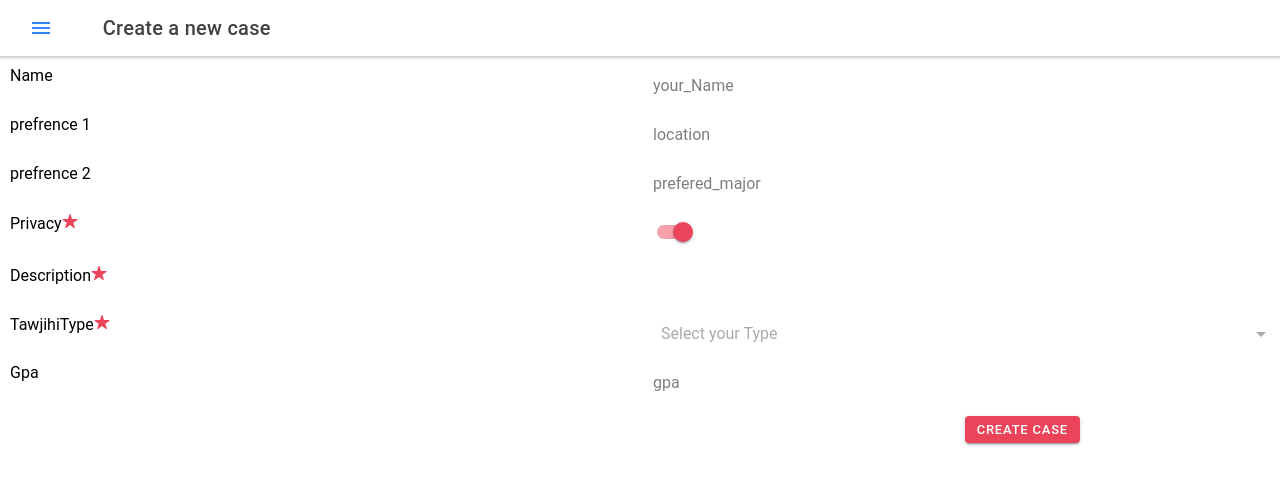
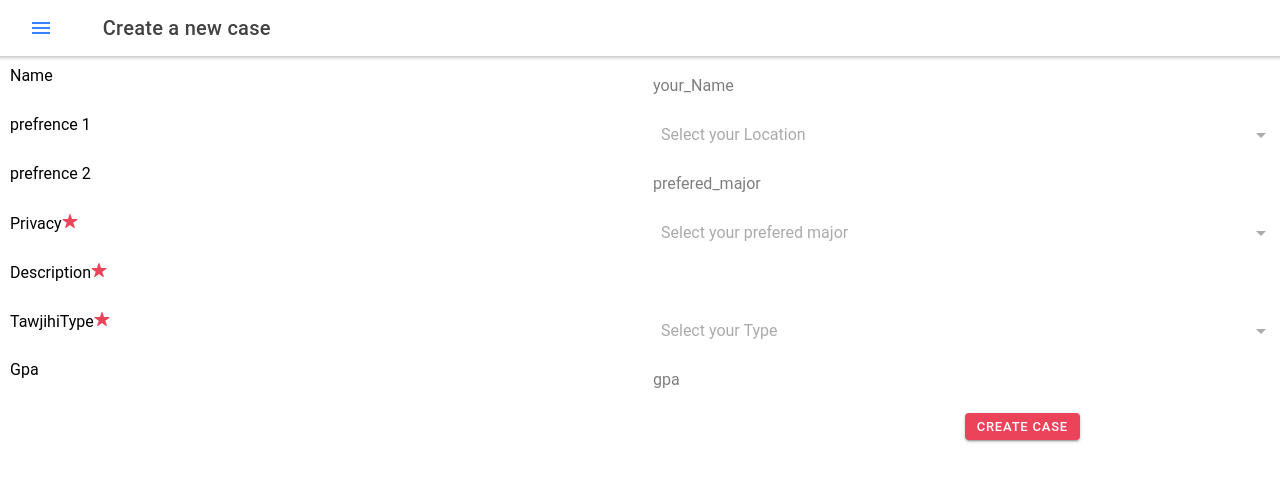
Before and after one commit to ShireenSehwail/Kolyati, a React (Create React App) app: page /caseCreation in a window 1280 px wide. Shown: the top 484 px of the page. Built offline with nearby package versions, Linux system fonts and the light colour scheme.

Commit message:
Updating create case

```diff
--- a/src/pages/CaseCreation/CaseCreation.tsx
+++ b/src/pages/CaseCreation/CaseCreation.tsx
@@ -55,11 +55,19 @@ const CaseCreation: React.FC = () => {
 
             </IonCol>
             <IonCol>
+            <IonSelect value={location} placeholder="Select your Location" onIonChange={e => setLocation(e.detail.value)}>
+              <IonSelectOption value=" Ramallah">Ramallah</IonSelectOption>
+              <IonSelectOption value="Hebron">Hebron</IonSelectOption>
+              <IonSelectOption value="Nablus"> Nablus</IonSelectOption>
+              <IonSelectOption value="Jerusalem">Jerusalem</IonSelectOption>
+              <IonSelectOption value="Betlahem"> Betlahem</IonSelectOption>
+              <IonSelectOption value="jenin">jenin</IonSelectOption>
+              <IonSelectOption value="Qalqilya">Qalqilya</IonSelectOption>
+              <IonSelectOption value="Jericho">Jericho</IonSelectOption>
+              <IonSelectOption value="Tobas">tobas</IonSelectOption>
+              <IonSelectOption value="Salfit">salfit</IonSelectOption>
+            </IonSelect>
 
-              <IonInput  type="text"
-               value={location}
-               placeholder="location"
-               onIonChange={e => setLocation(e.detail.value!)}>  </IonInput>
 
             </IonCol>
           </IonRow>
@@ -91,10 +99,15 @@ const CaseCreation: React.FC = () => {
 
             </IonCol>
             <IonCol>
-
-              <IonToggle color="danger"
-              checked={checked}
-              onIonChange={e => setChecked(e.detail.checked)} />
+            <IonSelect value={major} placeholder="Select your prefered major" onIonChange={e => setMajor((e.detail.value))}>
+              <IonSelectOption value=" الهندسة والتكنولوجيا">الهندسة والتكنولوجيا</IonSelectOption>
+              <IonSelectOption value=" الأعمال والاقتصاد">الأعمال والاقتصاد</IonSelectOption>
+              <IonSelectOption value=" الأداب">الأداب</IonSelectOption>
+              <IonSelectOption value=" التربية">النربية</IonSelectOption>
+              <IonSelectOption value=" الصيدلة و التمريض">الصيدلة والتمريض</IonSelectOption>
+              <IonSelectOption value=" الحقوق والادارة">الحقوق و الادارة</IonSelectOption>
+              <IonSelectOption value=" العلوم">العلوم</IonSelectOption>
+            </IonSelect>
 
             </IonCol>
           </IonRow>
@@ -127,7 +140,7 @@ const CaseCreation: React.FC = () => {
               <IonSelectOption value="Literary">Literary</IonSelectOption>
               <IonSelectOption value="Commercial"> Commercial</IonSelectOption>
               <IonSelectOption value="Industrial">Industrial</IonSelectOption>
-              <IonSelectOption value="Forensic"> Forensic</IonSelectOption>
+              <IonSelectOption value="Forensic"> Forensic</IonSelectOption>ش
               <IonSelectOption value="Technological">Technological</IonSelectOption>
               <IonSelectOption value="Hotelier">Hotelier</IonSelectOption>
               <IonSelectOption value="Agricultural">Agricultural</IonSelectOption>
```
